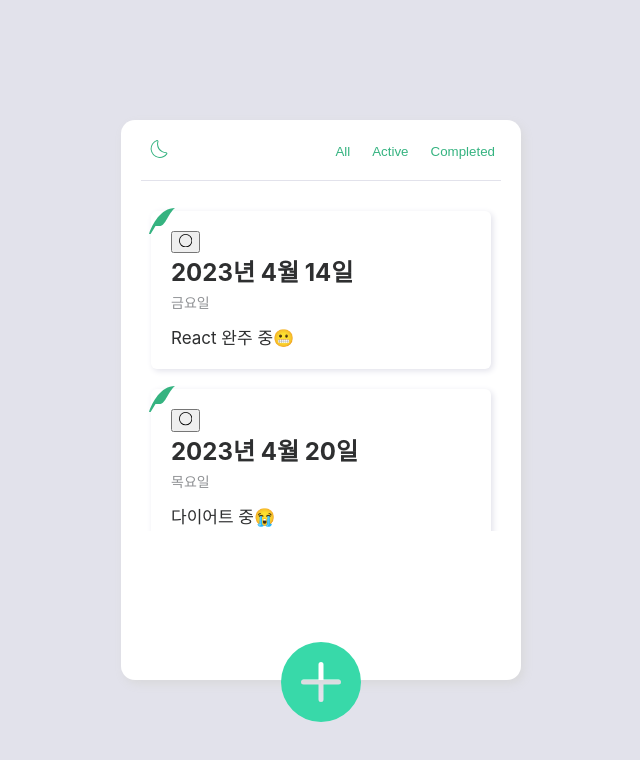
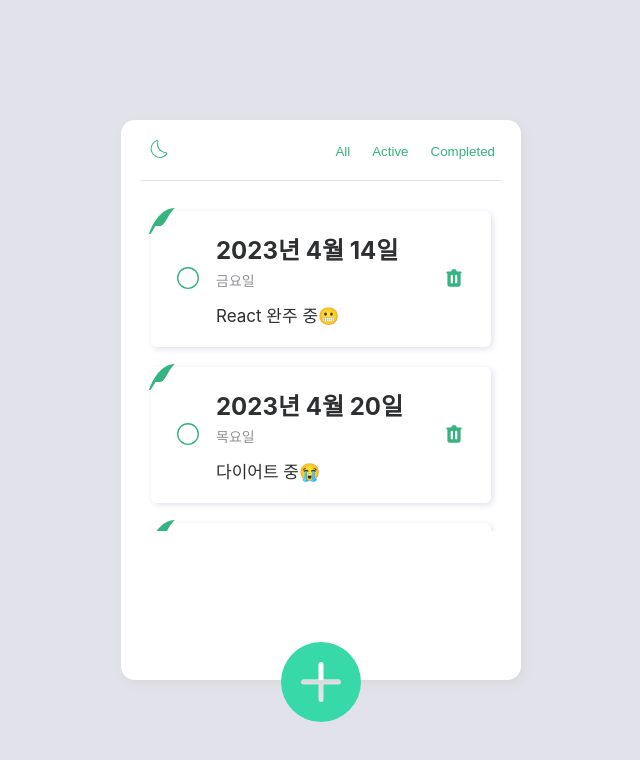
Before and after one commit to dnjfht/react_todo_list, a React (Create React App) app: page / in a window 1280 px wide. Shown: the top 760 px of the page, without its empty margins (319-959 px from the left). Built offline with nearby package versions, Linux system fonts and the light colour scheme.

Commit message:
TODOLIST

```diff
--- a/src/App.module.css
+++ b/src/App.module.css
@@ -105,6 +105,25 @@
   box-shadow: 2px 2px 6px var(--color-bg);
 
   position: relative;
+
+  display: flex;
+  flex-direction: row;
+  justify-content: space-between;
+  align-items: center;
+}
+
+.ContentWrap {
+  width: 70%;
+}
+
+.StatsSwitchBtn {
+  background-color: transparent;
+  border: none;
+}
+
+.DeleteBtn {
+  background-color: transparent;
+  border: none;
 }
 
 .InputWrap {
--- a/src/components/Todo.js
+++ b/src/components/Todo.js
@@ -17,10 +17,18 @@ export default function Todo({ filterTodo, handleOnClickStatsSwitch }) {
         }}
       />
 
-      <button onClick={() => handleOnClickStatsSwitch(filterTodo.id)}>
-        {filterTodo.isActive ? <BsCircle /> : <BsCheckCircle />}
+      <button
+        onClick={() => handleOnClickStatsSwitch(filterTodo.id)}
+        className={styles.StatsSwitchBtn}
+      >
+        {filterTodo.isActive ? (
+          <BsCircle style={{ fontSize: 22, color: "var(--color-accent)" }} />
+        ) : (
+          <BsCheckCircle />
+        )}
       </button>
 
+      <div className={styles.ContentWrap}>
         <h2 style={{ margin: 0, color: "var(--color-text)" }}>
           {filterTodo.date}
         </h2>
@@ -45,5 +53,10 @@ export default function Todo({ filterTodo, handleOnClickStatsSwitch }) {
           {filterTodo.title}
         </p>
       </div>
+
+      <button className={styles.DeleteBtn}>
+        <HiTrash style={{ fontSize: 22, color: "var(--color-accent)" }} />
+      </button>
+    </div>
   );
 }
```
Lines whose indentation alone changed are shown as unchanged.
